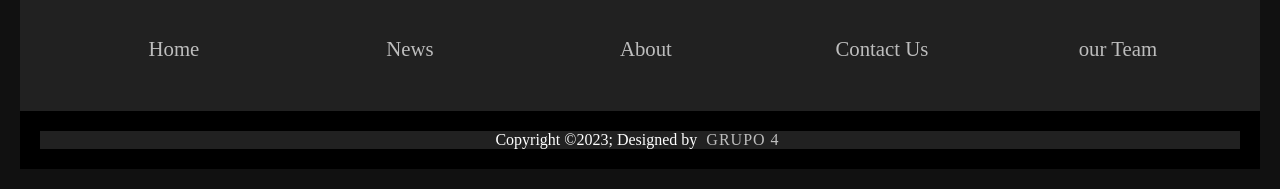
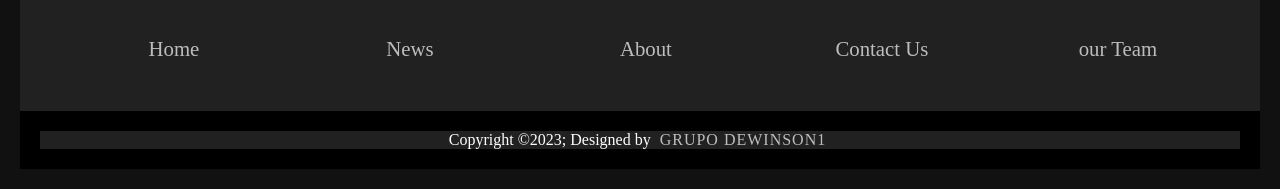
Before and after one commit to dewinson2/Clase, a plain HTML site: page index.html in a window 1280 px wide. Shown: the part 2029-2218 px from the top of the page. Drawn offline with Linux system fonts and the light colour scheme.

Commit message:
Update index.html

```diff
--- a/index.html
+++ b/index.html
@@ -190,7 +190,7 @@
 
     </div>
     <div class="footerBottom">
-        <p>Copyright &copy;2023; Designed by <span class="designer">Grupo 4</span></p>
+        <p>Copyright &copy;2023; Designed by <span class="designer">Grupo dewinson1</span></p>
     </div>
 </footer>
 
```
